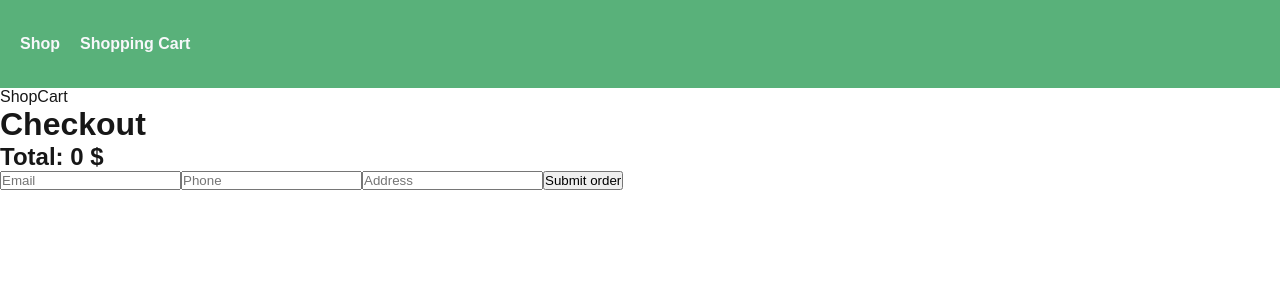
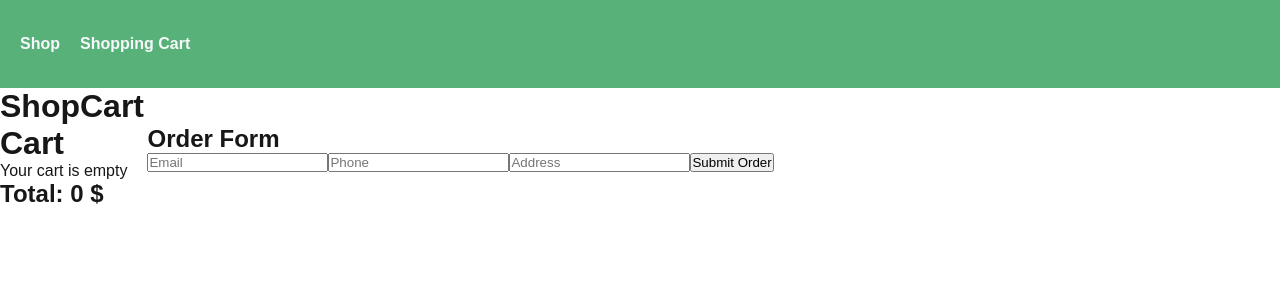
Before and after one commit to mafutka/Delivery-App, a Next.js app: page /shopcart in a window 1280 px wide. Shown: the top 300 px of the page. Built offline with nearby package versions, Linux system fonts and the light colour scheme.

Commit message:
cartlist+orderform-created

```diff
--- a/app/page.tsx
+++ b/app/page.tsx
@@ -85,7 +85,7 @@ export default function Home() {
     <main className={css.main}>
       <div className={css.filters}>
          <div className={css.checkboxCont}>
-          <p >Categories:</p>
+          <h3>Categories:</h3>
           <div className={css.checkbox}>
           {categories.map((cat) => (
             <label className={css.categoryLabel} key={cat}>
@@ -126,9 +126,9 @@ export default function Home() {
         />
         <Products products={filteredProducts} addToCart={addToCart} />
       </div>
-      <div style={{ margin: "10px 0" }}>
+      <div >
         <Link href="/cart">
-          <button>Go to cart ({cart.length})</button>
+          <button className={css.goBtn}>Go to cart ({cart.length})</button>
         </Link>
       </div>
     </main>
--- a/app/shopcart/page.tsx
+++ b/app/shopcart/page.tsx
@@ -1,11 +1,11 @@
-import CartList from "@/components/Cart/CartList"
-import css from "./page.module.css"
+import CartList from "@/components/Cart/CartList";
+import css from "./page.module.css";
 
 export default function CartPage() {
-    return (
-        <div className={css.container}>
-            <p>ShopCart</p>
-            <CartList/>
-        </div>
-    )
+  return (
+    <div className={css.container}>
+      <h1>ShopCart</h1>
+      <CartList />
+    </div>
+  );
 }
--- /dev/null
+++ b/components/Cart/Cart.module.css
@@ -0,0 +1 @@
+.form {}
--- a/components/Cart/CartList.tsx
+++ b/components/Cart/CartList.tsx
@@ -1,22 +1,14 @@
 "use client";
 
 import { useEffect, useState } from "react";
-import { createOrder } from "@/lib/api";
-import {OrderItem} from "../../types/order"
-
-
+import { CartItem } from "@/types/order";
+import OrderForm from "./OrderForm";
 
 export default function CartList() {
-  const [cart, setCart] = useState<OrderItem[]>(() => {
+  const [cart, setCart] = useState<CartItem[]>(() => {
     if (typeof window === "undefined") return [];
     const saved = localStorage.getItem("cart");
     return saved ? JSON.parse(saved) : [];
-  });
-
-  const [form, setForm] = useState({
-    email: "",
-    phone: "",
-    address: "",
   });
 
   useEffect(() => {
@@ -27,13 +19,14 @@ export default function CartList() {
     setCart((prev) =>
       prev.map((item) =>
         item.product._id === id
-          ? {
-              ...item,
-              quantity: Math.max(1, item.quantity + amount),
-            }
+          ? { ...item, quantity: Math.max(1, item.quantity + amount) }
           : item
       )
     );
+  };
+
+  const removeItem = (id: string) => {
+    setCart((prev) => prev.filter((item) => item.product._id !== id));
   };
 
   const total = cart.reduce(
@@ -41,77 +34,38 @@ export default function CartList() {
     0
   );
 
-  const handleSubmit = async () => {
-    const items: { productId: string; quantity: number }[] = cart.map(
-      (item) => ({
-        productId: item.product._id,
-        quantity: item.quantity,
-      })
-    );
-
-    await createOrder({
-      email: form.email,
-      phone: form.phone,
-      address: form.address,
-      items,
-    });
-
-    alert("Order created!");
+  const handleOrderSuccess = () => {
+    setCart([]);
     localStorage.removeItem("cart");
-    setCart([]);
   };
 
   return (
+    <div style={{ display: "flex", gap: 20 }}>
       <div>
-      <h1>Checkout</h1>
-
+        <h1>Cart</h1>
+        {cart.length === 0 && <p>Your cart is empty</p>}
         {cart.map((item) => (
           <div key={item.product._id}>
             <p>
               {item.product.name} - {item.product.price} $
             </p>
-
             <button onClick={() => updateQuantity(item.product._id, -1)}>
               -
             </button>
-
             <span>{item.quantity}</span>
-
             <button onClick={() => updateQuantity(item.product._id, 1)}>
               +
             </button>
+            <button onClick={() => removeItem(item.product._id)}>Remove</button>
           </div>
         ))}
+        <h2>Total: {total} $</h2>
+      </div>
 
-      <h2>Total: {total} $</h2>
-
-      <input
-        placeholder="Email"
-        value={form.email}
-        onChange={(e) =>
-          setForm({ ...form, email: e.target.value })
-        }
+      <OrderForm
+        items={cart.map((c) => ({ productId: c.product._id, quantity: c.quantity }))}
+        onSubmitSuccess={handleOrderSuccess}
       />
-
-      <input
-        placeholder="Phone"
-        value={form.phone}
-        onChange={(e) =>
-          setForm({ ...form, phone: e.target.value })
-        }
-      />
-
-      <input
-        placeholder="Address"
-        value={form.address}
-        onChange={(e) =>
-          setForm({ ...form, address: e.target.value })
-        }
-      />
-
-      <button onClick={handleSubmit}>
-        Submit order
-      </button>
     </div>
   );
 }
--- /dev/null
+++ b/components/Cart/OrderForm.tsx
@@ -0,0 +1,73 @@
+"use client";
+
+import { useState } from "react";
+import { CreateOrder } from "@/types/order";
+import css from "./Cart.module.css"
+
+type Props = {
+  items: { productId: string; quantity: number }[];
+  onSubmitSuccess: () => void;
+};
+
+export default function OrderForm({ items, onSubmitSuccess }: Props) {
+  const [form, setForm] = useState({
+    email: "",
+    phone: "",
+    address: "",
+  });
+
+  const validateForm = () => {
+    if (!form.email.includes("@")) return "Invalid email";
+    if (form.phone.length < 5) return "Phone too short";
+    if (!form.address) return "Address required";
+    if (items.length === 0) return "Cart is empty";
+    return null;
+  };
+
+  const handleSubmit = async () => {
+    const error = validateForm();
+    if (error) return alert(error);
+
+    const orderData: CreateOrder = {
+      ...form,
+      items,
+    };
+
+    const res = await fetch(`${process.env.NEXT_PUBLIC_API_URL}/orders`, {
+      method: "POST",
+      headers: { "Content-Type": "application/json" },
+      body: JSON.stringify(orderData),
+    });
+
+    if (res.ok) {
+      alert("Order created!");
+      onSubmitSuccess();
+      setForm({ email: "", phone: "", address: "" });
+    } else {
+      const data = await res.json();
+      alert("Error: " + data.error);
+    }
+  };
+
+  return (
+    <div className={css.form}>
+      <h2>Order Form</h2>
+      <input
+        placeholder="Email"
+        value={form.email}
+        onChange={(e) => setForm({ ...form, email: e.target.value })}
+      />
+      <input
+        placeholder="Phone"
+        value={form.phone}
+        onChange={(e) => setForm({ ...form, phone: e.target.value })}
+      />
+      <input
+        placeholder="Address"
+        value={form.address}
+        onChange={(e) => setForm({ ...form, address: e.target.value })}
+      />
+      <button className={css.orderBtn} onClick={handleSubmit}>Submit Order</button>
+    </div>
+  );
+}
--- a/components/Shops/Shops.module.css
+++ b/components/Shops/Shops.module.css
@@ -14,6 +14,7 @@
 @media(min-width: 768px) {
     .shopList {
     flex-direction: column;
+    min-width: 190px;
 }
 }
 
```
Also changed, not shown: app/page.module.css (+15 -1 lines), components/Products/Products.module.css (+6 -5 lines). Lines whose indentation alone changed are shown as unchanged.
